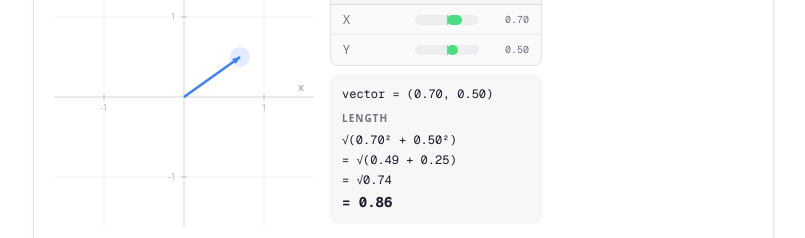
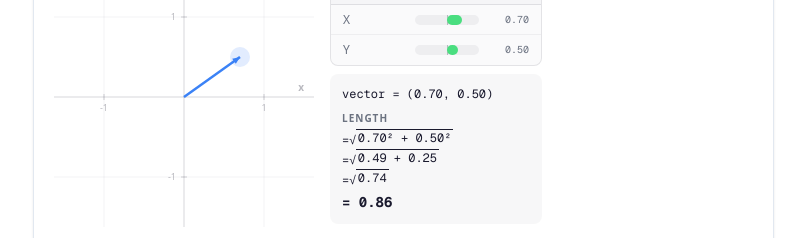
Before and after one commit to robennals/ai-explained, a Next.js app: page /vectors in a window 1280 px wide. Shown: the part 1040-1278 px from the top of the page, without its empty margins (271-1076 px from the left). Built offline with nearby package versions, Linux system fonts and the light colour scheme.

Commit message:
Improve sqrt notation

```diff
--- a/src/components/widgets/vectors/VectorPropertyExplorer.tsx
+++ b/src/components/widgets/vectors/VectorPropertyExplorer.tsx
@@ -131,14 +131,14 @@ function ArrowTab() {
               vector = ({vx.toFixed(2)}, {vy.toFixed(2)})
             </div>
             <div className="text-[10px] font-bold uppercase tracking-widest text-muted mt-2">Length</div>
-            <div className="font-mono text-xs">
-              √({vx.toFixed(2)}² + {vy.toFixed(2)}²)
+            <div className="font-mono text-xs flex items-baseline gap-0">
+              = <span className="inline-flex items-center"><span>√</span><span className="border-t border-current px-0.5 -mt-1">{vx.toFixed(2)}² + {vy.toFixed(2)}²</span></span>
             </div>
-            <div className="font-mono text-xs">
-              = √({(vx * vx).toFixed(2)} + {(vy * vy).toFixed(2)})
+            <div className="font-mono text-xs flex items-baseline gap-0">
+              = <span className="inline-flex items-center"><span>√</span><span className="border-t border-current px-0.5 -mt-1">{(vx * vx).toFixed(2)} + {(vy * vy).toFixed(2)}</span></span>
             </div>
-            <div className="font-mono text-xs">
-              = √{(vx * vx + vy * vy).toFixed(2)}
+            <div className="font-mono text-xs flex items-baseline gap-0">
+              = <span className="inline-flex items-center"><span>√</span><span className="border-t border-current px-0.5 -mt-1">{(vx * vx + vy * vy).toFixed(2)}</span></span>
             </div>
             <div className="font-mono text-sm font-bold">
               = {vecLength.toFixed(2)}
```
